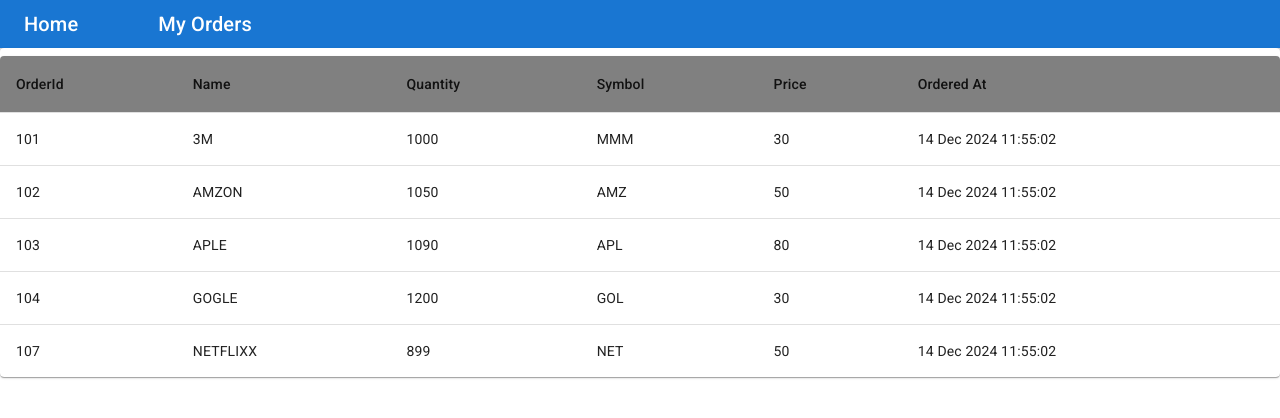
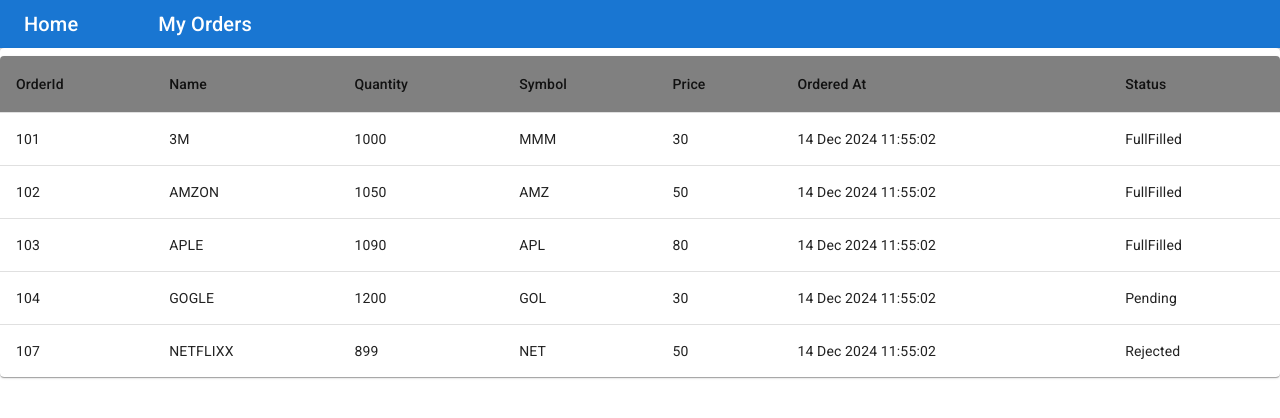
Before and after one commit to BLRHackathon11/StockManagementTeamOne, a React (Create React App) app: page /orderDetails in a window 1280 px wide. Shown: the top 418 px of the page. Built offline with nearby package versions, Linux system fonts and the light colour scheme.

Commit message:
status added

```diff
--- a/src/data/dummyOrderData.json
+++ b/src/data/dummyOrderData.json
@@ -5,7 +5,8 @@
         "stockSymbol": "MMM",
         "stockName": "3M",
         "price": 30,
-        "date": "14 Dec 2024 11:55:02"
+        "date": "14 Dec 2024 11:55:02",
+        "status": "FullFilled"
     },
     {
         "orderQuantity": 1050,
@@ -13,7 +14,8 @@
         "stockSymbol": "AMZ",
         "stockName": "AMZON",
         "price": 50,
-        "date": "14 Dec 2024 11:55:02"
+        "date": "14 Dec 2024 11:55:02",
+        "status": "FullFilled"
     },
     {
         "orderQuantity": 1090,
@@ -21,7 +23,8 @@
         "stockSymbol": "APL",
         "stockName": "APLE",
         "price": 80,
-        "date": "14 Dec 2024 11:55:02"
+        "date": "14 Dec 2024 11:55:02",
+        "status": "FullFilled"
     },
     {
         "orderQuantity": 1200,
@@ -29,7 +32,8 @@
         "stockSymbol": "GOL",
         "stockName": "GOGLE",
         "price": 30,
-        "date": "14 Dec 2024 11:55:02"
+        "date": "14 Dec 2024 11:55:02",
+        "status": "Pending"
     },
     {
         "orderQuantity": 899,
@@ -37,6 +41,7 @@
         "stockSymbol": "NET",
         "stockName": "NETFLIXX",
         "price": 50,
-        "date": "14 Dec 2024 11:55:02"
+        "date": "14 Dec 2024 11:55:02",
+        "status": "Rejected"
     }
 ]
--- a/src/pages/OrderDetails.jsx
+++ b/src/pages/OrderDetails.jsx
@@ -5,8 +5,8 @@
 
 const OrderDetails = () => {
 
-    const keys = ['orderId', 'stockName', 'orderQuantity', 'stockSymbol', 'price', 'date'];
-    const headers = ['OrderId', 'Name', 'Quantity', 'Symbol', 'Price', 'Ordered At']
+    const keys = ['orderId', 'stockName', 'orderQuantity', 'stockSymbol', 'price', 'date', 'status'];
+    const headers = ['OrderId', 'Name', 'Quantity', 'Symbol', 'Price', 'Ordered At', 'Status']
 
     return <Card sx={{ flex: 1, width: '100%', height: '100%' }}>
         <CommonTable data={orderData} dataKeys={keys} dataHeaders={headers} />
```
